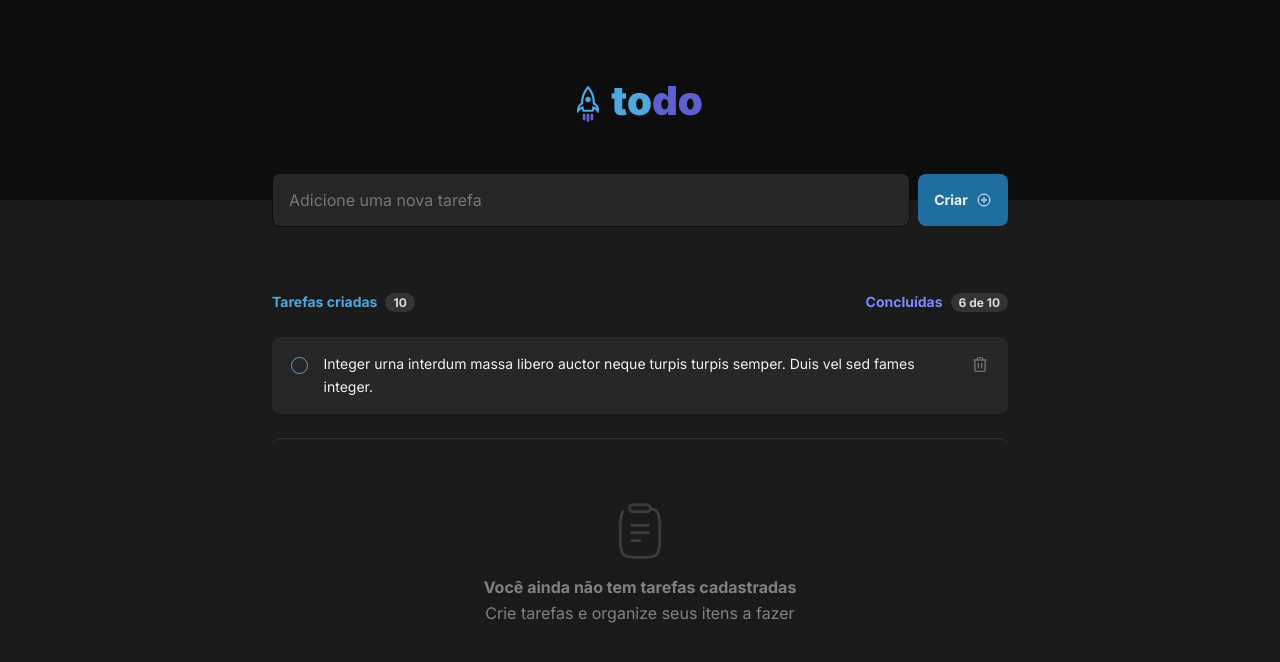
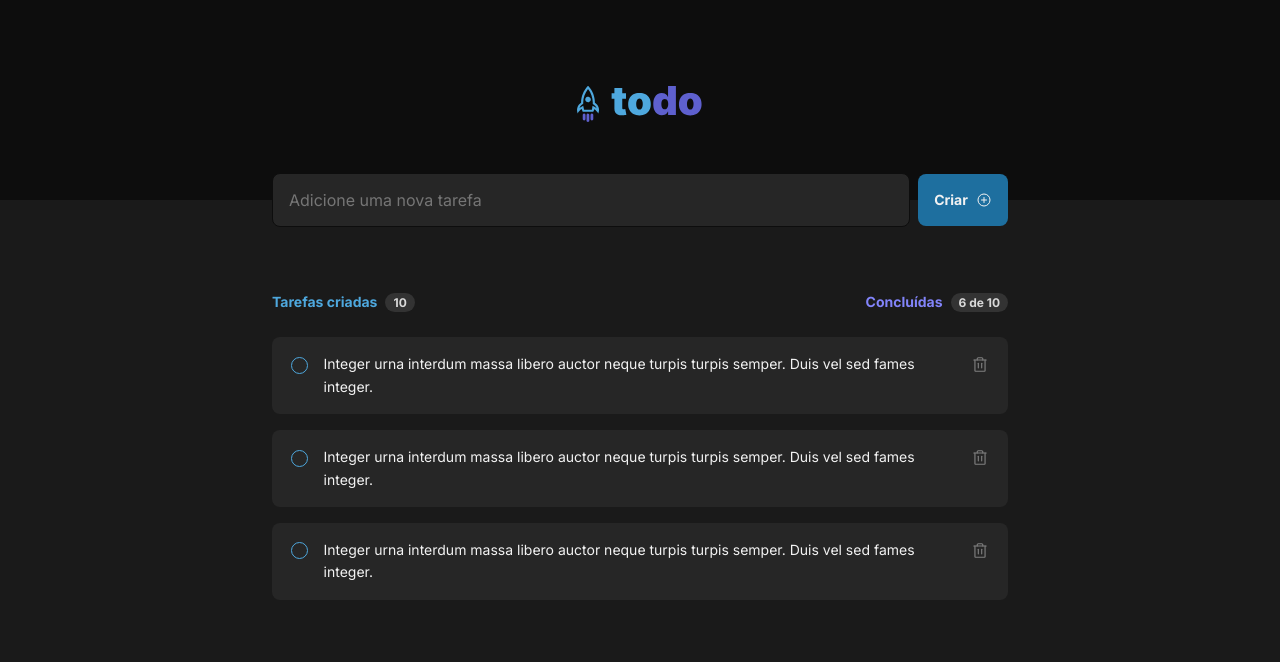
Before and after one commit to steniomoreira/ignite-to-do, a React (Vite) app: page / in a window 1280 px wide. Shown: the top 662 px of the page. Built offline with nearby package versions, Linux system fonts and the light colour scheme.

Commit message:
feat: added TaskContaier and Task components

```diff
--- a/src/components/index.ts
+++ b/src/components/index.ts
@@ -3,6 +3,6 @@ export * from './newTask/NewTask';
 export * from './main/Main';
 export * from './input/Input';
 export * from './button/Button';
-export * from './tasks/Tasks';
 export * from './info/Info';
 export * from './empty/Empty';
+export * from './task/Task'
--- a/src/components/info/Info.tsx
+++ b/src/components/info/Info.tsx
@@ -7,10 +7,15 @@ interface InfoProps {
 }
 
 export function Info({text, counter, done}: InfoProps) {
+
+  function isDone() {
+    return `${done} de ${counter}`;
+  }
+
   return (
     <div className={`${ styles.info} ${done && styles.done}`}>
       <p>{text}</p>
-      <span>{`${done ? done + ' de ' + counter : counter}`}</span>
+      <span>{`${done && counter > 0 ? isDone() : counter}`}</span>
     </div>
   )
 }
--- a/src/components/main/Main.tsx
+++ b/src/components/main/Main.tsx
@@ -1,12 +1,12 @@
 import { NewTask } from "../newTask/NewTask";
-import { Tasks } from "../tasks/Tasks";
+import { TaskContainer } from "../taskContainer/TaskContainer";
 import styles from './Main.module.css';
 
 export function Main() {
   return (
     <main className={styles.main}>
       <NewTask />
-      <Tasks />
+      <TaskContainer />
     </main>
   )
 }
--- a/src/components/tasks/Tasks.module.css
+++ b/src/components/task/Task.module.css
@@ -1,25 +1,4 @@
-.tasks {
-  width: 100%;
-
-  display: flex;
-  justify-content: space-between;
-  align-items: center;
-  flex-direction: column;
-  gap: 1.5rem;
-}
-
-.info {
-  width: 100%;
-  display: flex;
-  justify-content: space-between;
-  align-items: center;
-}
-
-.list {
-
-}
-
-.taskContent {
+.task {
   display: flex;
   justify-content: space-between;
   align-items: flex-start;
@@ -32,11 +11,11 @@
   border-radius: 0.5rem;
 }
 
-.taskContent input[type="checkbox"]  {
+.task input[type="checkbox"]  {
   display: none;
 }
 
-.taskContent input[type="checkbox"] + label {
+.task input[type="checkbox"] + label {
   position: relative;
 
   width: 24px;
@@ -47,29 +26,28 @@
   align-items: center;
 }
 
-.taskContent input[type="checkbox"] + label::before {
+.task input[type="checkbox"] + label::before {
   content: '';
   width: 15px;
   height: 15px;
   border-radius: 50%;
 
   border: 1px solid var(--blue);
-  display: inline-block;
 
   transition: 0.2s;
   cursor: pointer;
 }
 
-.taskContent input[type="checkbox"]:not(:checked) + label:hover::before {
+.task input[type="checkbox"]:not(:checked) + label:hover::before {
   background: var(--blue-dark);
 }
 
-.taskContent input[type="checkbox"]:checked + label::before {
+.task input[type="checkbox"]:checked + label::before {
   background: var(--purple-dark);
   border: 1px solid var(--purple-dark);
 }
 
-.taskContent input[type="checkbox"]:checked + label:hover::before {
+.task input[type="checkbox"]:checked + label:hover::before {
   background: var(--purple);
   border: 1px solid var(--purple);
 }
@@ -77,8 +55,7 @@
 input[type="checkbox"]:checked + label::after {
   content: "";
   position: absolute;
-  left: 9px;
-  bottom: 8px;
+  top: 8px;
 
   width: 3px;
   height: 6px;
@@ -89,11 +66,11 @@ input[type="checkbox"]:checked + label::after {
   transform: rotate(45deg);
 }
 
-.taskContent p {
+.task p {
   font-size: 0.875rem;
 }
 
-.taskContent button {
+.task button {
   display: flex;
   justify-content: center;
   align-items: center;
@@ -110,15 +87,19 @@ input[type="checkbox"]:checked + label::after {
   box-shadow: none;
 }
 
-.taskContent button:hover {
+.task button:hover {
   background: var(--gray-400);
   color: var(--danger);
 
   transition: .2s;
 }
 
-.taskContent button svg {
+.task button svg {
   width: 24px;
   height: 18px;
   display: inline-block;
 }
+
+.done > p {
+  text-decoration: line-through;
+}
--- /dev/null
+++ b/src/components/task/Task.tsx
@@ -0,0 +1,21 @@
+import {Trash} from 'phosphor-react';
+import styles from './Task.module.css';
+
+interface TaskProps {
+  done?: boolean;
+}
+
+export function Task({done = false}: TaskProps){
+  return (
+    <div className={`${styles.task} ${done ? styles.done : ''}`}>
+      <input id='tempID' type="checkbox" />
+      <label htmlFor='tempID'  />
+
+      <p>Integer urna interdum massa libero auctor neque turpis turpis semper. Duis vel sed fames integer.</p>
+
+      <button type='button'>
+        <Trash size={24} />
+      </button>
+    </div>
+  )
+}
--- /dev/null
+++ b/src/components/taskContainer/TaskContainer.module.css
@@ -0,0 +1,24 @@
+.container {
+  width: 100%;
+
+  display: flex;
+  justify-content: space-between;
+  align-items: center;
+  flex-direction: column;
+  gap: 1.5rem;
+}
+
+.info {
+  width: 100%;
+  display: flex;
+  justify-content: space-between;
+  align-items: center;
+}
+
+.list {
+  display: flex;
+  justify-content: center;
+  align-items: center;
+  flex-direction: column;
+  gap: 1rem;
+}
--- /dev/null
+++ b/src/components/taskContainer/TaskContainer.tsx
@@ -0,0 +1,29 @@
+import { Empty } from '../empty/Empty';
+import { Info } from '../info/Info';
+
+import styles from './TaskContainer.module.css';
+import { Task } from '../task/Task';
+
+const counter = 10;
+const done = 6;
+
+export function TaskContainer() {
+  return (
+    <div className={styles.container}>
+      <div className={styles.info}>
+        <Info text='Tarefas criadas' counter={counter} />
+        <Info text='Concluídas' counter={counter} done={done}/>
+      </div>
+
+      {counter > 0 ?
+        <div className={styles.list}>
+          <Task />
+          <Task />
+          <Task />
+        </div>
+        :
+        <Empty />
+      }
+    </div>
+  )
+}
--- a/src/components/tasks/Tasks.tsx
+++ /dev/null
@@ -1,33 +0,0 @@
-import { Empty } from '../empty/Empty';
-import { Info } from '../info/Info';
-import styles from './Tasks.module.css';
-import {Trash} from 'phosphor-react';
-
-const counter = 10;
-const done = 6;
-
-export function Tasks() {
-  return (
-    <div className={styles.tasks}>
-      <div className={styles.info}>
-        <Info text='Tarefas criadas' counter={counter} />
-        <Info text='Concluídas' counter={counter} done={done}/>
-      </div>
-
-      <div className={styles.list}>
-        <div className={styles.taskContent}>
-          <input id='tempID' type="checkbox" />
-          <label htmlFor='tempID'  />
-
-          <p>Integer urna interdum massa libero auctor neque turpis turpis semper. Duis vel sed fames integer.</p>
-
-          <button type='button'>
-            <Trash size={24} />
-          </button>
-        </div>
-      </div>
-
-      <Empty />
-    </div>
-  )
-}
```
